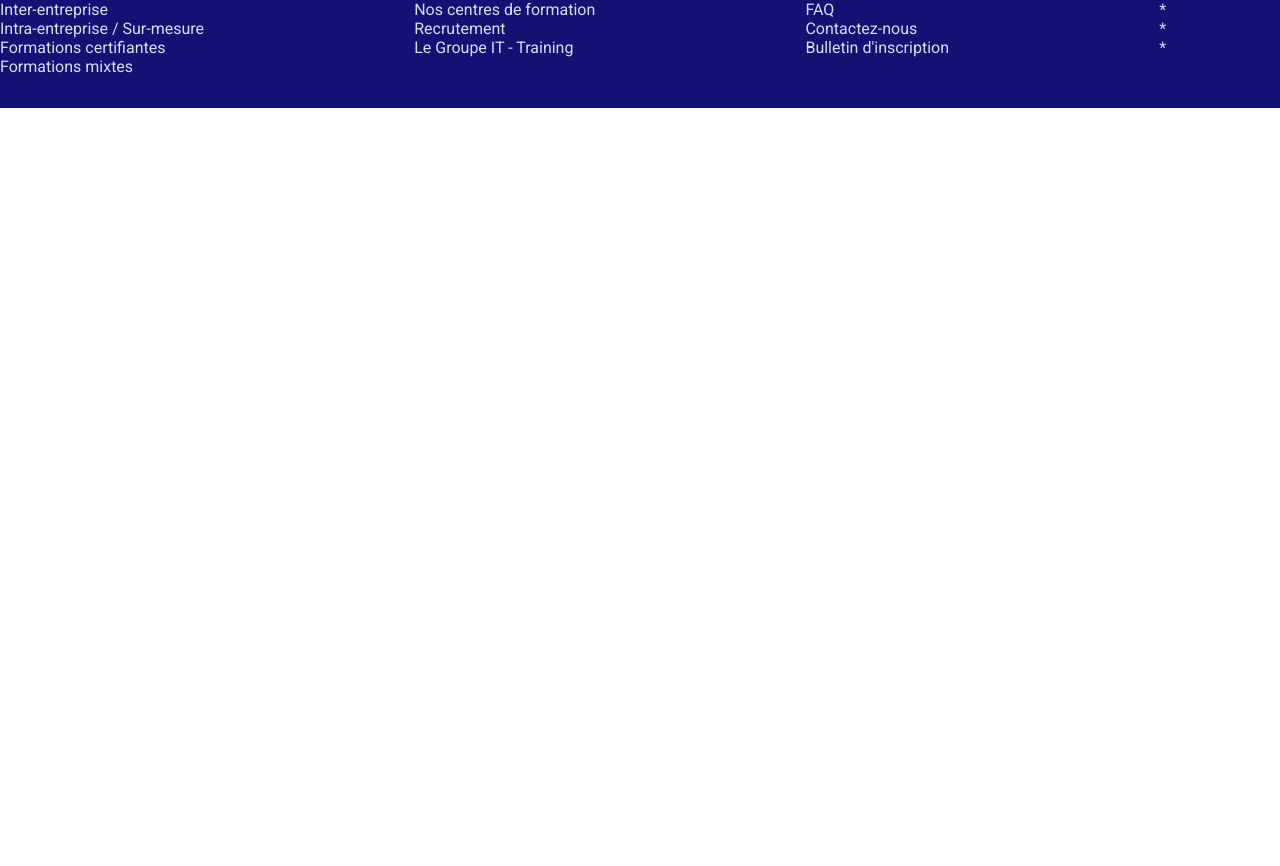
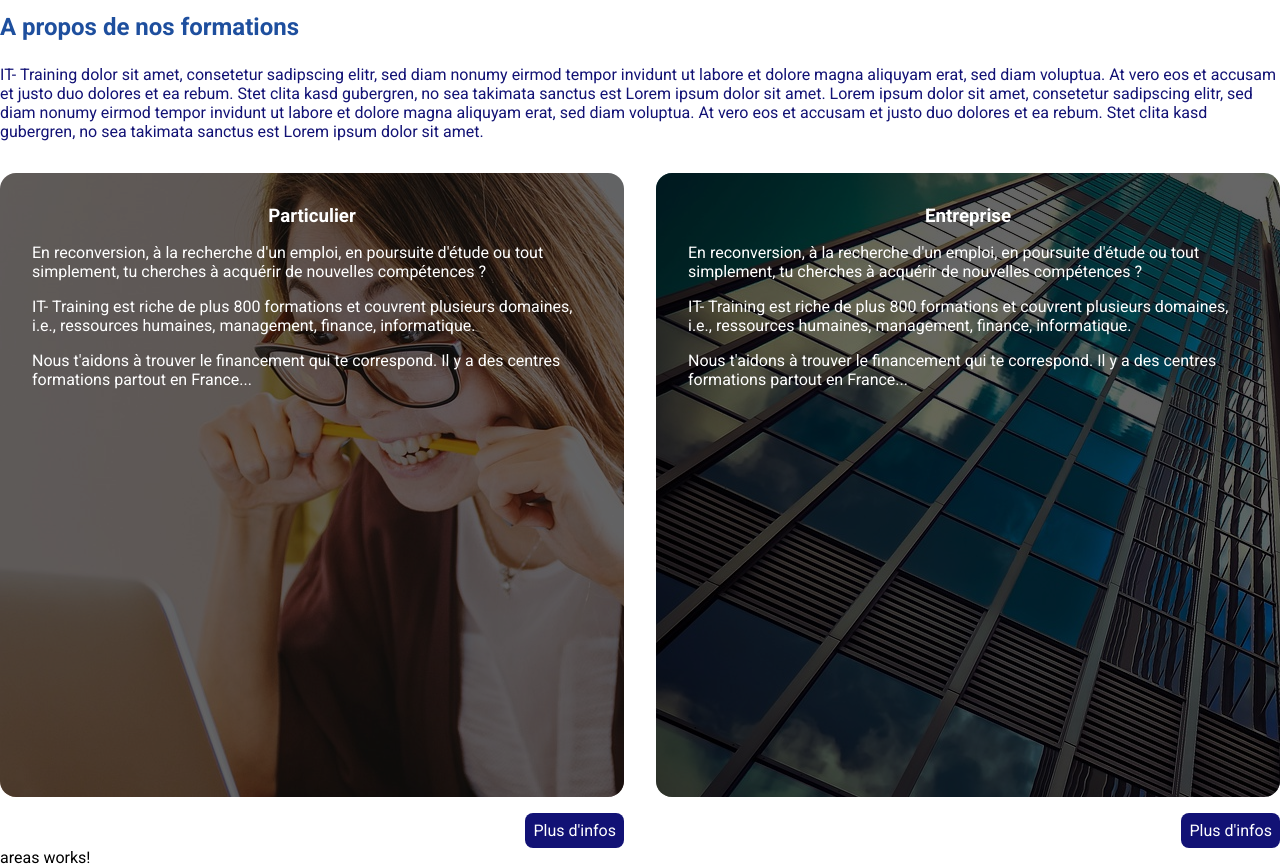
Before and after one commit to ntapiaDev/IT-Training, an Angular app: page / in a window 1280 px wide. Shown: the part 867-1733 px from the top of the page. Before the commit the page ends 975 px from the top, so only its background shows below. Built offline with nearby package versions, Linux system fonts and the light colour scheme.

Commit message:
A propos de nos formations

```diff
--- a/src/app/app.module.ts
+++ b/src/app/app.module.ts
@@ -4,6 +4,8 @@ import { FormsModule, ReactiveFormsModule } from '@angular/forms';
 
 import { AppRoutingModule } from './app-routing.module';
 import { AppComponent } from './app.component';
+import { AboutComponent } from './components/about/about.component';
+import { AreasComponent } from './components/areas/areas.component';
 import { HeaderComponent } from './shared/header/header.component';
 import { HomeComponent } from './pages/home/home.component';
 import { FooterComponent } from './shared/footer/footer.component';
@@ -16,6 +18,8 @@ import { TrainingsComponent } from './pages/trainings/trainings.component';
     HeaderComponent,
     FooterComponent,
     HomeComponent,
+    AboutComponent,
+    AreasComponent,
     TrainingsComponent,
     TrainingComponent,
   ],
--- /dev/null
+++ b/src/app/components/about/about.component.html
@@ -0,0 +1,35 @@
+<section>
+  <div class="container">
+    <h2>A propos de nos formations</h2>
+    <p>IT- Training dolor sit amet, consetetur sadipscing elitr, sed diam nonumy eirmod tempor invidunt ut labore et
+      dolore magna aliquyam erat, sed diam voluptua. At vero eos et accusam et justo duo dolores et ea rebum. Stet clita
+      kasd gubergren, no sea takimata sanctus est Lorem ipsum dolor sit amet. Lorem ipsum dolor sit amet, consetetur
+      sadipscing elitr, sed diam nonumy eirmod tempor invidunt ut labore et dolore magna aliquyam erat, sed diam
+      voluptua. At vero eos et accusam et justo duo dolores et ea rebum. Stet clita kasd gubergren, no sea takimata
+      sanctus est Lorem ipsum dolor sit amet.</p>
+    <div class="card-container">
+      <div class="card">
+        <div class="img">
+          <div class="img-overlay">
+            <h3>Particulier</h3>
+            <p>En reconversion, à la recherche d'un emploi, en poursuite d'étude ou tout simplement, tu cherches à acquérir de nouvelles compétences ?</p>
+            <p>IT- Training est riche de plus 800 formations et couvrent plusieurs domaines, i.e., ressources humaines, management, finance, informatique.</p>
+            <p>Nous t'aidons à trouver le financement qui te correspond. Il y a des centres formations partout en France...</p>
+          </div>
+        </div>
+        <a href="">Plus d'infos</a>
+      </div>
+      <div class="card">
+        <div class="img">
+          <div class="img-overlay">
+            <h3>Entreprise</h3>
+            <p>En reconversion, à la recherche d'un emploi, en poursuite d'étude ou tout simplement, tu cherches à acquérir de nouvelles compétences ?</p>
+            <p>IT- Training est riche de plus 800 formations et couvrent plusieurs domaines, i.e., ressources humaines, management, finance, informatique.</p>
+            <p>Nous t'aidons à trouver le financement qui te correspond. Il y a des centres formations partout en France...</p>
+          </div>
+        </div>
+        <a href="">Plus d'infos</a>
+      </div>
+    </div>
+  </div>
+</section>
--- /dev/null
+++ b/src/app/components/about/about.component.scss
@@ -0,0 +1,67 @@
+@import 'variables';
+
+section {
+  min-height: 100vh;
+
+  .container {
+    max-width: $max-width;
+    margin: auto;
+    padding-top: 5em;
+
+    h2 {
+      margin-bottom: 1em;
+      color: $primary-color;
+    }
+
+    p {
+      color: $secondary-color;
+    }
+
+    .card-container {
+      margin-top: 2em;
+      display: flex;
+      gap: 2em;
+
+      .card {
+        display: flex;
+        flex-direction: column;
+        align-items: flex-end;
+        gap: 1em;
+
+        &:nth-child(1) .img {
+          background-image: url('../../../assets/particulier.jpg');
+        }
+        &:nth-child(2) .img {
+          background-image: url('../../../assets/entreprise.jpg');
+        }
+
+        .img {
+          border-radius: 1em;
+          overflow: hidden;
+
+          .img-overlay {
+            padding: 2em;
+            background-size: cover;
+            background-color: rgb(0, 0, 0, 0.6);
+            aspect-ratio: 1;
+
+            display: flex;
+            flex-direction: column;
+            align-items: center;
+            gap: 1em;
+            h3, p {
+              color: #FFFFFF;
+            }
+          }
+        }
+
+        a {
+          padding: 0.5em;
+          border-radius: 0.5em;
+          background-color: $secondary-color;
+          color: #FFFFFF;
+        }
+      }
+    }
+  }
+}
--- /dev/null
+++ b/src/app/components/areas/areas.component.html
@@ -0,0 +1 @@
+<p>areas works!</p>
--- a/src/app/pages/home/home.component.html
+++ b/src/app/pages/home/home.component.html
@@ -16,3 +16,6 @@
     </form>
   </div>
 </section>
+
+<app-about></app-about>
+<app-areas></app-areas>
```
Also changed, not shown: src/app/components/about/about.component.ts (added, +10 -0 lines), src/app/components/areas/areas.component.ts (added, +10 -0 lines), src/app/components/areas/areas.component.scss (added), src/assets/entreprise.jpg (added), src/assets/particulier.jpg (added).
